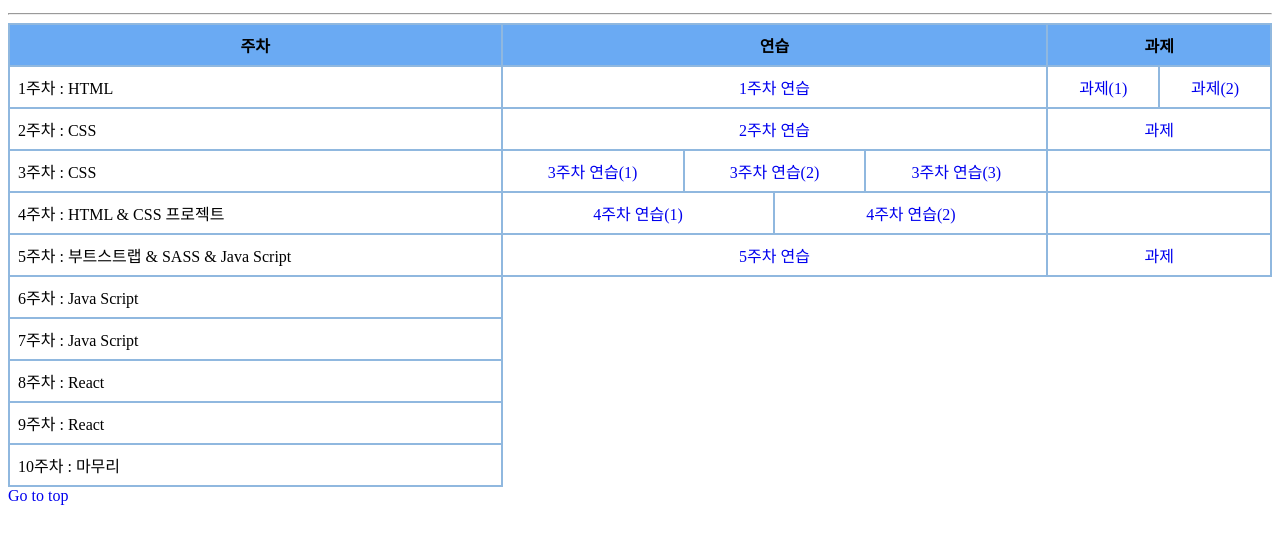
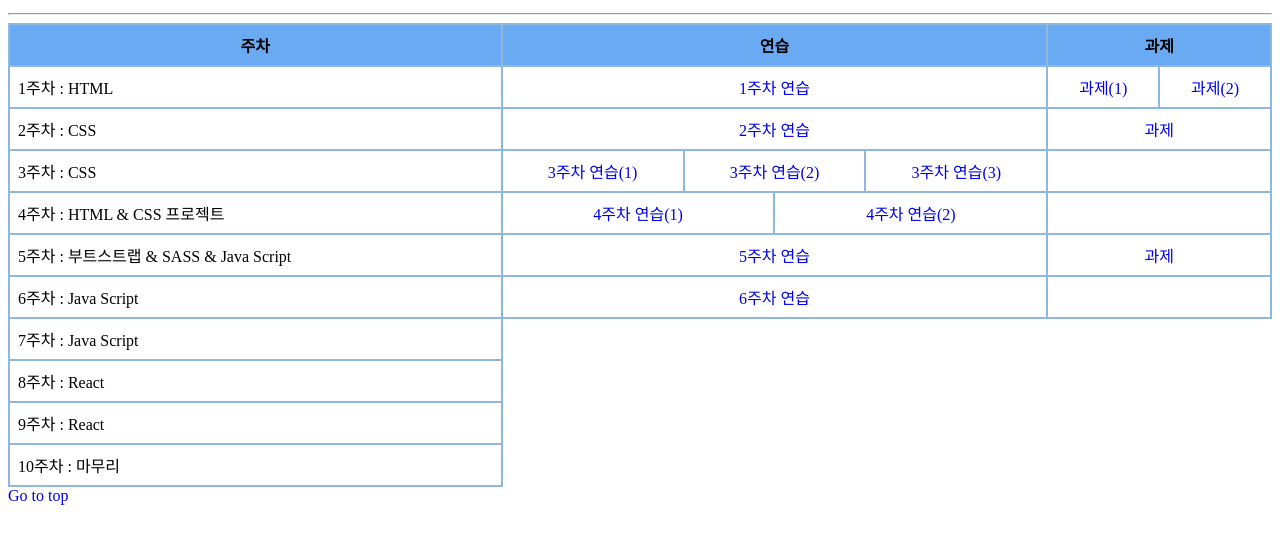
Before and after one commit to cherrychel/cat, a plain HTML site: page index.html in a window 1280 px wide. Shown: the part 107-646 px from the top of the page. Drawn offline with Linux system fonts and the light colour scheme.

Commit message:
Add files via upload

```diff
--- a/index.html
+++ b/index.html
@@ -77,6 +77,8 @@
       </tr>
       <tr>
         <td>6주차 : Java Script</td>
+        <td colspan="6"><a href="w6_prac.html">6주차 연습</a></td>
+        <td colspan="2"></td>
       </tr>
       <tr>
         <td>7주차 : Java Script</td>
```
